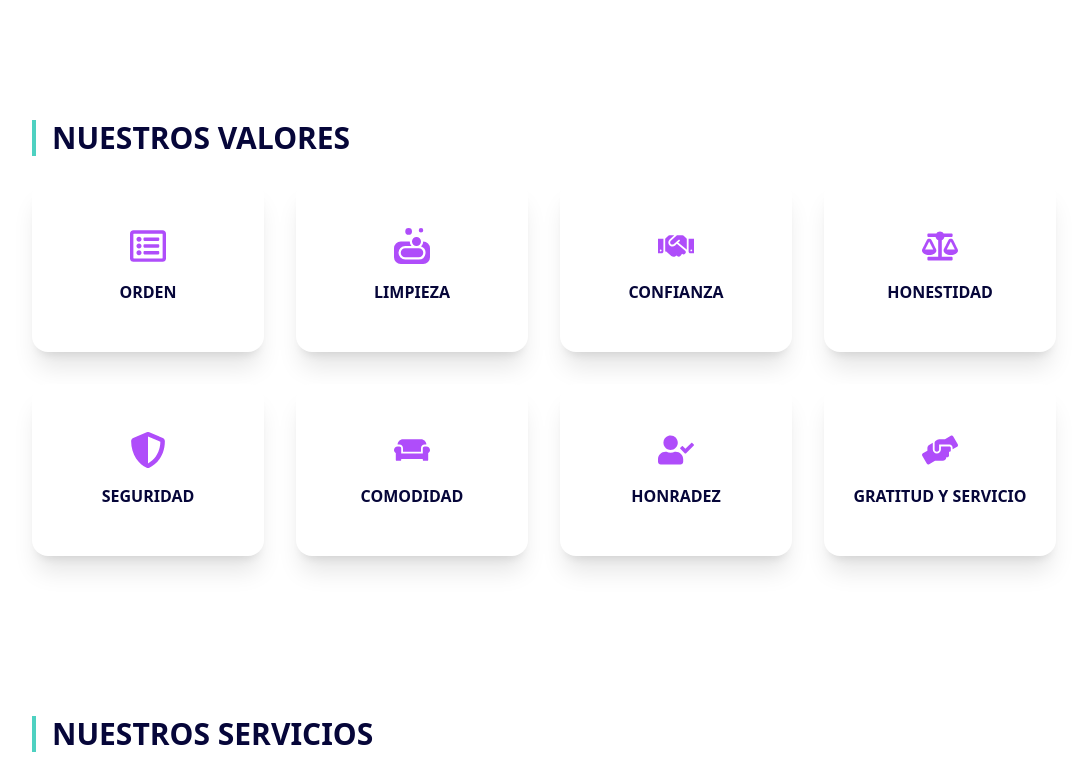
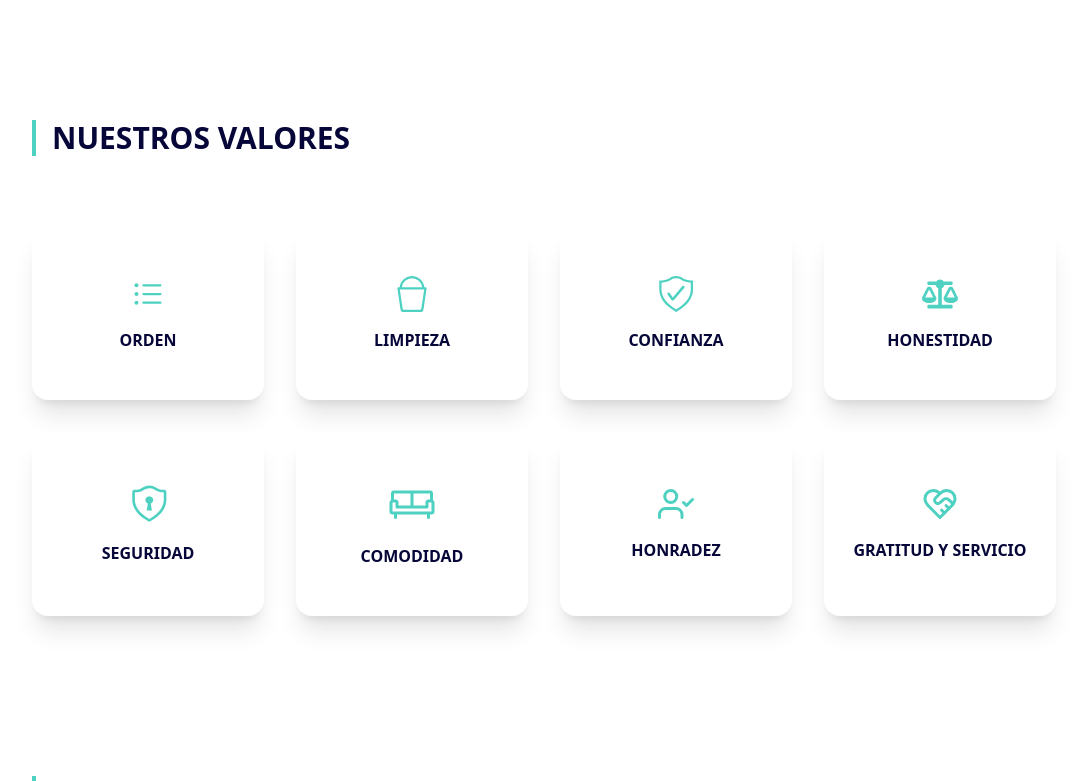
Before and after one commit to dspwebstudiomx/easylav-react, a React (Vite) app: page / in a window 1280 px wide. Shown: the part 1940-2721 px from the top of the page, without its empty margins (96-1181 px from the left). Built offline with nearby package versions, Linux system fonts and the light colour scheme.

Commit message:
feat: actualiza los íconos y mejora el diseño de los componentes QuienesSomos y Recomendaciones para una mejor presentación visual

```diff
--- a/src/pages/inicio/components/QuienesSomos.jsx
+++ b/src/pages/inicio/components/QuienesSomos.jsx
@@ -11,44 +11,33 @@ import {
   TwoColumnsContainer,
 } from 'components';
 import PropTypes from 'prop-types';
-// import { VistaLavanderiaDesdeEntrada_2_640 as image } from 'assets';
-import {
-  FaRegListAlt,
-  FaSoap,
-  FaHandshake,
-  FaBalanceScale,
-  FaShieldAlt,
-  FaCouch,
-  FaUserCheck,
-  FaHandsHelping,
-} from 'react-icons/fa';
-// import { FaCheck } from 'react-icons/fa6';
+import { FaBalanceScale } from 'react-icons/fa';
+import { VscWorkspaceTrusted, VscShield } from 'react-icons/vsc';
+import { IoIosList } from 'react-icons/io';
 import { useEffect } from 'react';
+import { PiCouch } from 'react-icons/pi';
+import { FiUserCheck } from 'react-icons/fi';
+import { LuHeartHandshake } from 'react-icons/lu';
+import { BsBucket } from 'react-icons/bs';
 
 // Biblioteca de datos
 const valores = [
-  { id: 1, icon: <FaRegListAlt size={36} className="text-secondary" />, title: 'Orden', alt: 'Orden' },
-  { id: 2, icon: <FaSoap size={36} className="text-secondary" />, title: 'Limpieza', alt: 'Limpieza' },
-  { id: 3, icon: <FaHandshake size={36} className="text-secondary" />, title: 'Confianza', alt: 'Confianza' },
-  { id: 4, icon: <FaBalanceScale size={36} className="text-secondary" />, title: 'Honestidad', alt: 'Honestidad' },
-  { id: 5, icon: <FaShieldAlt size={36} className="text-secondary" />, title: 'Seguridad', alt: 'Seguridad' },
-  { id: 6, icon: <FaCouch size={36} className="text-secondary" />, title: 'Comodidad', alt: 'Comodidad' },
-  { id: 7, icon: <FaUserCheck size={36} className="text-secondary" />, title: 'Honradez', alt: 'Honradez' },
+  { id: 1, icon: <IoIosList size={36} className="text-primary" />, title: 'Orden', alt: 'Orden' },
+  { id: 2, icon: <BsBucket size={36} className="text-primary" />, title: 'Limpieza', alt: 'Limpieza' },
+  { id: 3, icon: <VscWorkspaceTrusted size={36} className="text-primary" />, title: 'Confianza', alt: 'Confianza' },
+  { id: 4, icon: <FaBalanceScale size={36} className="text-primary" />, title: 'Honestidad', alt: 'Honestidad' },
+  { id: 5, icon: <VscShield size={42} className="text-primary" />, title: 'Seguridad', alt: 'Seguridad' },
+  { id: 6, icon: <PiCouch size={48} className="text-primary" />, title: 'Comodidad', alt: 'Comodidad' },
+  { id: 7, icon: <FiUserCheck size={36} className="text-primary" />, title: 'Honradez', alt: 'Honradez' },
   {
     id: 8,
-    icon: <FaHandsHelping size={36} className="text-secondary" />,
+    icon: <LuHeartHandshake size={36} className="text-primary" />,
     title: 'Gratitud y Servicio',
     alt: 'Gratitud y Servicio ',
   },
 ];
-// const serviciosOfrecidos = [
-//   { id: 1, title: 'Autoservicio de lavado y secado.', href: '/#autoservicio' },
-//   { id: 2, title: 'Servicio de lavado y secado por encargo.', href: '/#encargo' },
-//   { id: 3, title: 'Tintorería.', href: '/#tintoreria' },
-// ];
 
 // Componentes Internos
-
 const Card = ({ children }) => {
   return (
     <div className="flex flex-col justify-start p-8 py-12 sm:p-12 shadow-2xl rounded-2xl bg-light text-dark dark:text-light gap-8 w-full h-full text-balance">
@@ -188,7 +177,7 @@ const QuienesSomos = () => {
           {/* Misión & Visión */}
 
           {/* Nuestros Valores */}
-          <div className="w-full mt-32">
+          <div className="w-full mt-32 flex flex-col items-center justify-center gap-12">
             <BorderLeft>
               <TitleH2 className="text-2xl font-semibold uppercase text-dark">Nuestros Valores</TitleH2>
             </BorderLeft>
--- a/src/pages/inicio/components/Recomendaciones.jsx
+++ b/src/pages/inicio/components/Recomendaciones.jsx
@@ -1,6 +1,9 @@
 // Importaciones
 import { Container, Paragraph, ParagraphContainer, Section, TitleContainer, TwoColumnsContainer } from 'components';
-import { FaLayerGroup, FaClock, FaTshirt } from 'react-icons/fa';
+// import { FaRegClock } from 'react-icons/fa';
+import { IoShirtOutline } from 'react-icons/io5';
+import { IoWarningOutline } from 'react-icons/io5';
+import { HiOutlineClock } from 'react-icons/hi2';
 import PropTypes from 'prop-types';
 
 // Constantes Internas
@@ -10,21 +13,21 @@ const recomendaciones = [
     title: 'Separar las prendas',
     description:
       'Por color, tamaño, tipo de tejido y nivel de suciedad. Esto evita decoloraciones y protege las telas más delicadas.',
-    icon: FaLayerGroup,
+    icon: IoWarningOutline,
   },
   {
     id: 2,
     title: 'Considerar el tiempo de secado ',
     description:
       'Para ciertas prendas. Las toallas y los pantalones de mezclilla absorben mucha agua, por lo que en algunos casos podría ser necesario un tiempo extra de secado.',
-    icon: FaClock,
+    icon: HiOutlineClock,
   },
   {
     id: 3,
     title: 'Secado adecuado para prendas especiales. ',
     description:
       'Algunas telas no quedan completamente secas con el ciclo regular. En estos casos, es mejor dejarlas secar al aire libre para evitar daños al exponerlas a un nuevo ciclo de calor.',
-    icon: FaTshirt,
+    icon: IoShirtOutline,
   },
 ];
 
@@ -33,7 +36,7 @@ const Recomendacion = ({ title, description, icon: Icon }) => {
     <li className="p-12 border-1 shadow-xl rounded-2xl min-h-[460px]">
       <TwoColumnsContainer gridOrder="flex-col">
         <div className="flex flex-col gap-6 text-dark dark:text-light w-full items-center">
-          <Icon className="text-secondary_dark dark:text-primary w-12 h-12" />
+          <Icon className="text-primary w-12 h-12" />
           <span className="font-semibold block text-base md:text-xl uppercase">{title}</span>
         </div>
         <Paragraph>{description}</Paragraph>
```
Also changed, not shown: src/assets/images/icon/limpieza.png (added).
